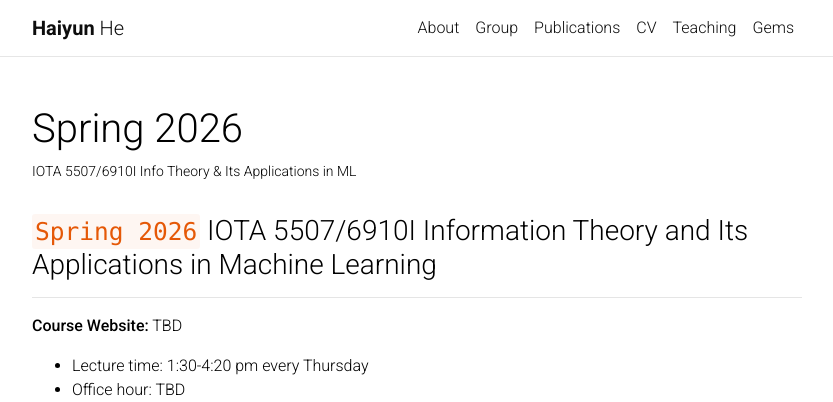
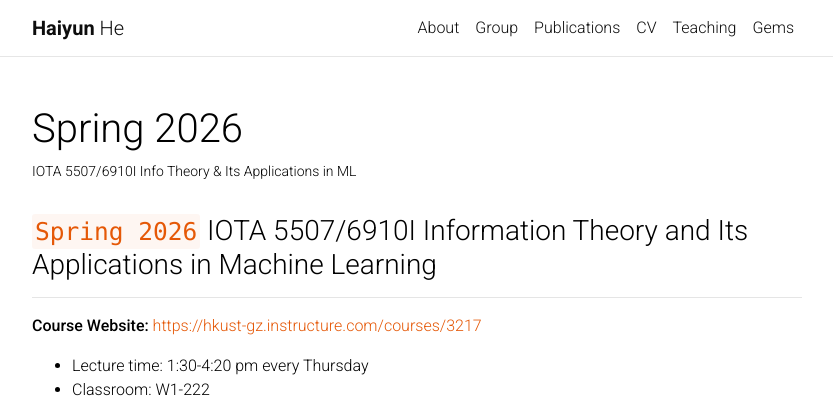
Before and after one commit to haiyun-he/haiyun-he.github.io, a Jekyll site: the page built from _teaching/Spring2026.md, in a window 1280 px wide and 900 px high, cut to the strip 0-402 px from the top of the window. Shown: the whole strip, without its empty margins (223-1056 px from the left). Built offline with Jekyll 4.4.1, drawn with Linux system fonts in a browser that asks for light colours; comment, search, counter and statistics services are not loaded; a style sheet for code colours, icons or effects is not loaded.

Commit message:
Update Spring2026.md

```diff
--- a/_teaching/Spring2026.md
+++ b/_teaching/Spring2026.md
@@ -9,9 +9,10 @@ category: HKUST(GZ)
 
 ###  `Spring 2026` IOTA 5507/6910I Information Theory and Its Applications in Machine Learning
 ---
-**Course Website:** TBD
+**Course Website:** <https://hkust-gz.instructure.com/courses/3217>
 
 - Lecture time: 1:30-4:20 pm every Thursday
+- Classroom: W1-222
 - Office hour: TBD
 
 <div style="text-align: center; margin: 1.5em 0;">
```
